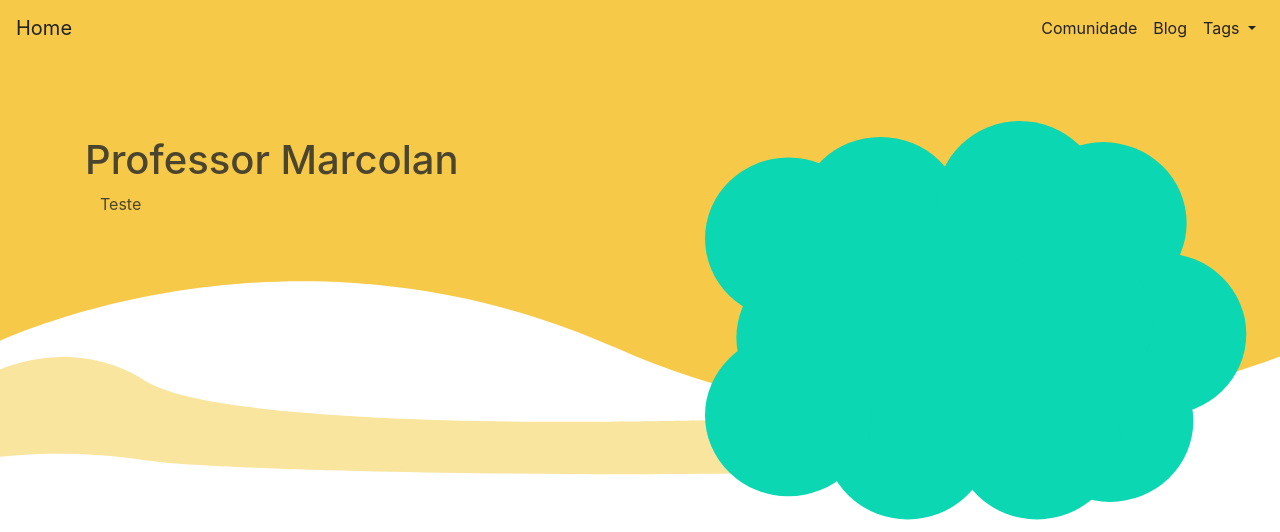
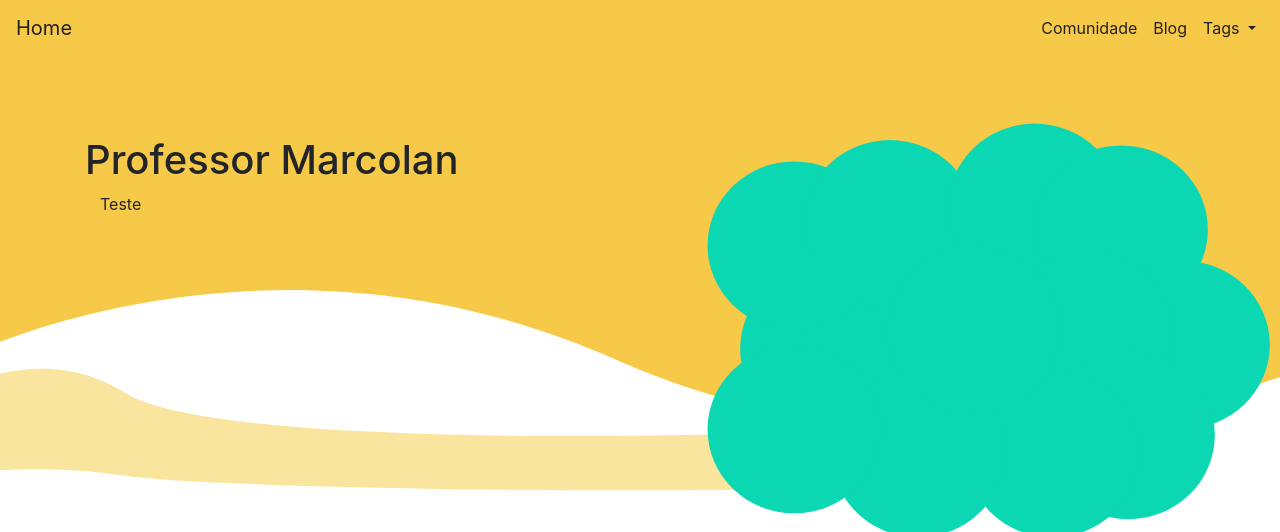
Before and after one commit to ProfessorMarcolan/site_twitch_jmarcolan, a Jekyll site: the page built from _js/react/1 - aula/oi_mundo.html, in a window 1280 px wide. Shown: the top 532 px of the page. Built offline with Jekyll 4.4.1, drawn with Linux system fonts in a browser that asks for light colours; nearby versions of some CDN libraries; grey boxes are pictures that could not be loaded.

Commit message:
Ageitado a opacidade

```diff
--- a/_includes/header.html
+++ b/_includes/header.html
@@ -82,9 +82,10 @@
             </div>
 
             <div class="col-sm-8">
-              <div id="twitch-embed"></div>
+              <div id="twitch-embed" class="img-fluid"></div>
 
               <!-- Load the Twitch embed script -->
+              <!-- talvez fique responsivo se usar as coisas desse site. -->
               <script src="https://embed.twitch.tv/embed/v1.js"></script>
 
               <!-- Create a Twitch.Embed object that will render within the "twitch-embed" root element. -->
--- a/assets/css/css_maneiro.css
+++ b/assets/css/css_maneiro.css
@@ -6,12 +6,12 @@
 	background-size: cover;
 	background-position: center center;
 	width: 100%;
-	height: 51.6vh;
+	height: 53.6vh;
 }
 
 .header-bg .title {
 	padding-top: 80px;
-	opacity: 0.8;
+	opacity: 1;
 }
 
 /* Fim header */
@@ -91,4 +91,6 @@
 
 #twitch-embed {
 	margin: 0px 0px 300px  300px;
+
+
 }
```
